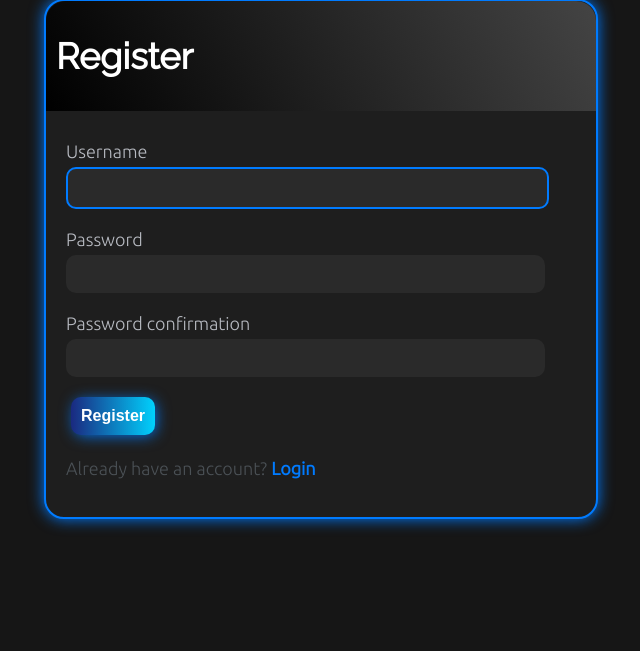
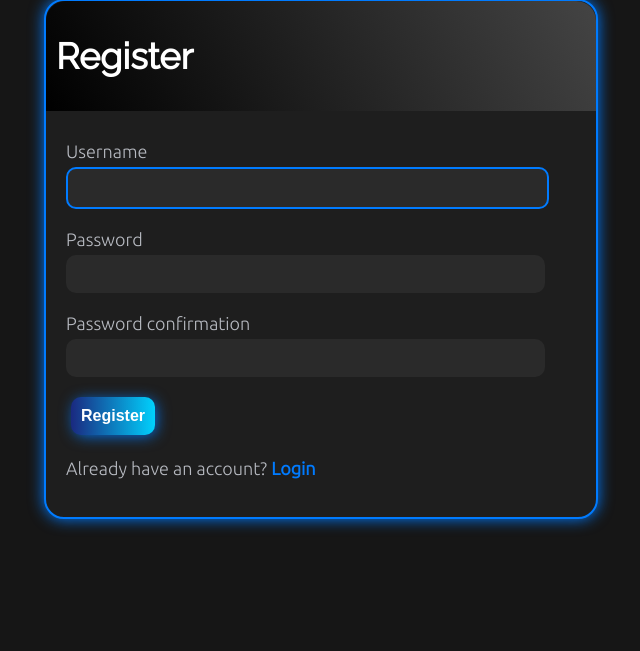
Before and after one commit to p3rception/NeoNote, a Django app: page /register/ in a window 1280 px wide. Shown: the part 109-760 px from the top of the page, without its empty margins (327-967 px from the left). Run offline with Django 5.2, Linux system fonts and the light colour scheme.

Commit message:
Minor changes and added favicon

```diff
--- a/base/static/main.css
+++ b/base/static/main.css
@@ -195,9 +195,12 @@ label {
 
 .card-body {
    padding: 20px;
+   p {
+      color: var(--textSoft);
+   }
 }
 
 .strikethrough {
    text-decoration: none; /* Remove the default strikethrough */
    border-bottom: 5px solid red; /* Add a red bottom border to simulate strikethrough */
- }
+}
--- a/base/templates/base/main.html
+++ b/base/templates/base/main.html
@@ -10,6 +10,7 @@
    <link href="https://fonts.googleapis.com/css2?family=Raleway&family=Ubuntu:wght@300&display=swap" rel="stylesheet">
    <link rel="stylesheet" href="https://cdnjs.cloudflare.com/ajax/libs/font-awesome/6.5.1/css/all.min.css" integrity="sha512-DTOQO9RWCH3ppGqcWaEA1BIZOC6xxalwEsw9c2QQeAIftl+Vegovlnee1c9QX4TctnWMn13TZye+giMm8e2LwA==" crossorigin="anonymous" referrerpolicy="no-referrer" />
    <link rel="stylesheet" href="{% static 'main.css' %}">
+   <link rel="icon" type="image/png" href="{% static 'favicon/neonote.png' %}">
    <title>NeoNote</title>
 </head>
 <body>
```
Also changed, not shown: base/static/favicon/neonote.png (added), db.sqlite3, 2 other files.
